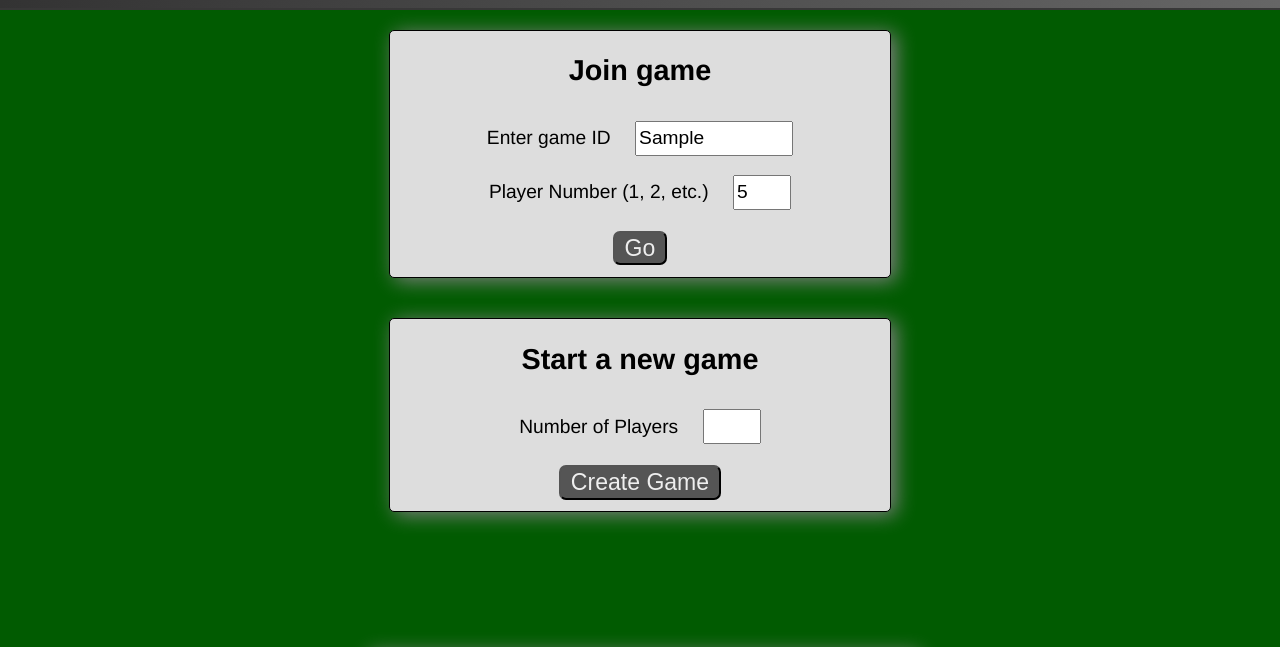
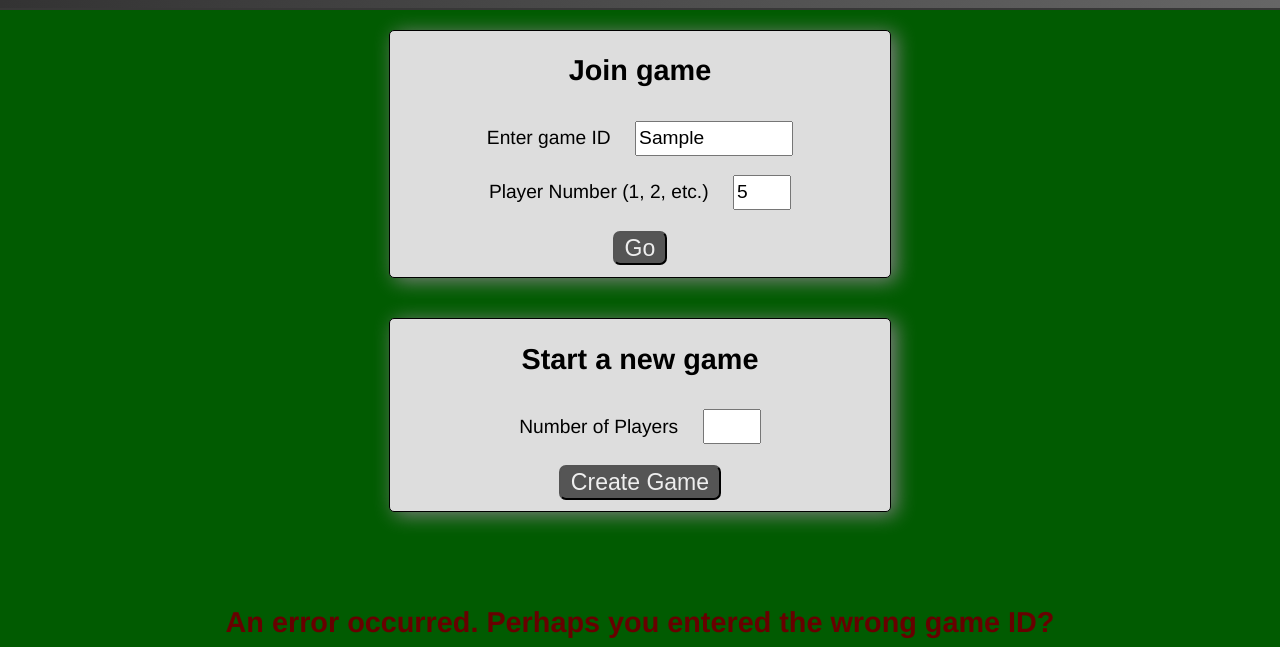
Before and after one commit to bv-armstrong/cs260-project2, a plain HTML site: page index.html in a window 1280 px wide. Both pictures are taken after typing "Sample", "5" into the empty fields and a click on the input "Go". Shown: the part 83-730 px from the top of the page. Drawn offline with Linux system fonts and the light colour scheme; no server answers.

Commit message:
Bug fixes

```diff
--- a/script.js
+++ b/script.js
@@ -51,6 +51,7 @@ document.getElementById("createNewGame").addEventListener("click", function(even
         setGameIDField(deckId);
     }).catch(function () {
         console.log("error");
+        document.getElementById("errorMessage").innerText = 'An error occurred. Perhaps you entered the wrong game ID?';
     })
 })
 
@@ -112,6 +113,7 @@ document.getElementById("gameSubmit").addEventListener("click", function(event)
         setImageEventHandlers(deckId);
     }).catch(function () {
         console.log("error");
+        document.getElementById("errorMessage").innerText = 'An error occurred. Perhaps you entered the wrong game ID?';
     });
 })
 
--- a/styles.css
+++ b/styles.css
@@ -33,6 +33,7 @@ body {
 
 #entryForms {
     display: flex;
+    flex-direction: row;
     justify-content: center;
     flex-wrap: wrap;
     background-color: #015b01;
@@ -69,7 +70,7 @@ form {
 }
 
 #errorMessage {
-    color: #960303;
+    color: #670000;
 }
 
 .instructions {
@@ -196,7 +197,7 @@ input {
     }
 
     .page-container {
-        width: 75%;
+        width: 85%;
         margin: 0 auto;
     }
 
```
